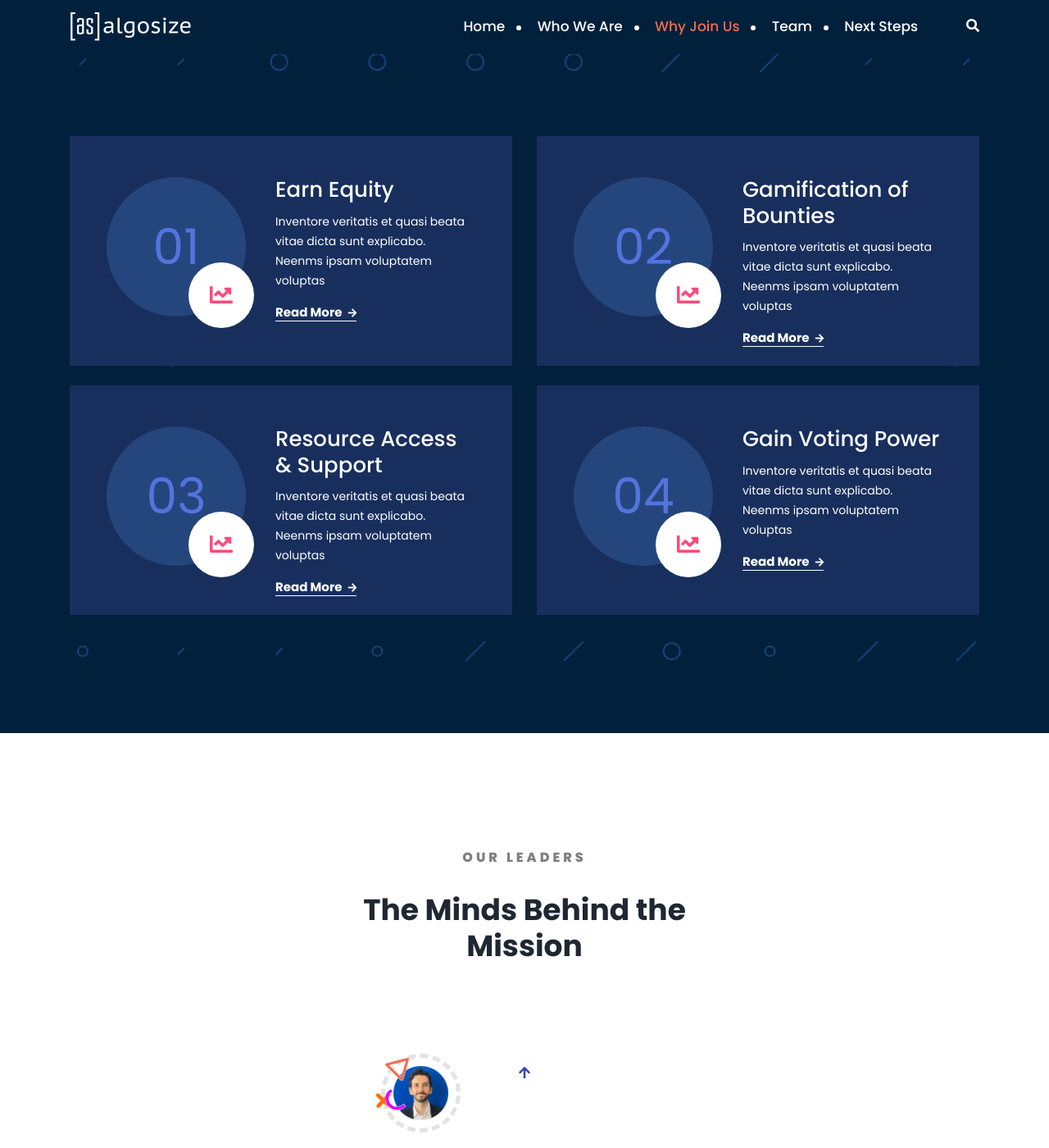
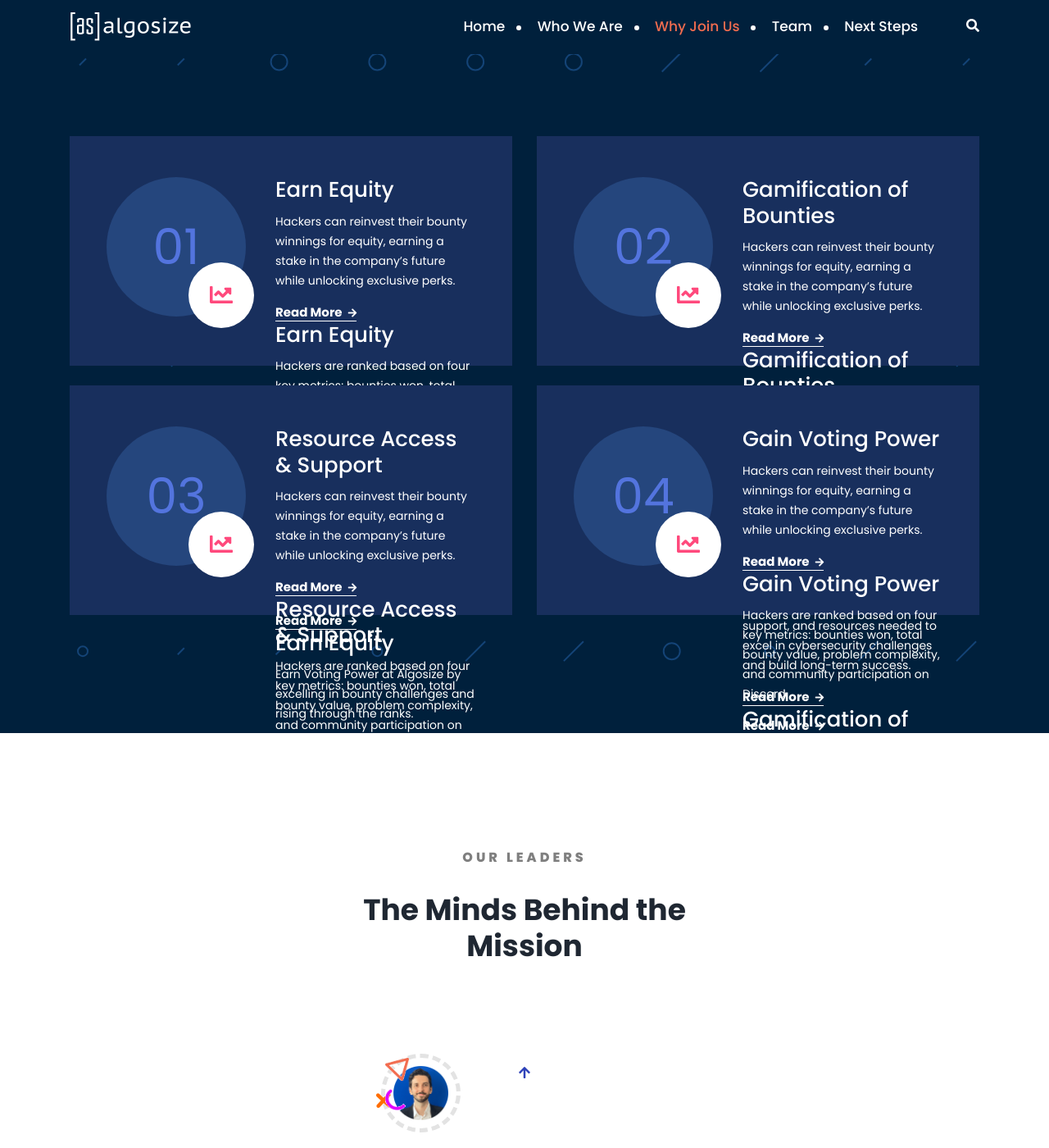
Before and after one commit to AlgoSize/website, a Jekyll site: the page built from index.html, in a window 1280 px wide and 1400 px high, scrolled down 2538 px. Shown: the whole window at 82% size. Built offline with Jekyll 4.4.1, drawn with Linux system fonts in a browser that asks for light colours.

Commit message:
Update services.html

```diff
--- a/_includes/services.html
+++ b/_includes/services.html
@@ -22,7 +22,22 @@
                     </div>
                     <div class="service-box-content">
                         <h3>{{service.title}}</h3>
-                        <p>Inventore veritatis et quasi beata vitae dicta sunt explicabo. Neenms ipsam voluptatem voluptas</p>
+                        <p>Hackers can reinvest their bounty winnings for equity, earning a stake in the company’s future while unlocking exclusive perks.</p>
+                        <a href="{{service.url}}" class="service-btn">Read More <i class="fa fa-arrow-right"></i></a>
+                    </div>
+                    <div class="service-box-content">
+                        <h3>{{service.title}}</h3>
+                        <p>Hackers are ranked based on four key metrics: bounties won, total bounty value, problem complexity, and community participation on Discord.</p>
+                        <a href="{{service.url}}" class="service-btn">Read More <i class="fa fa-arrow-right"></i></a>
+                    </div>
+                    <div class="service-box-content">
+                        <h3>{{service.title}}</h3>
+                        <p>We provide hackers with the tools, support, and resources needed to excel in cybersecurity challenges and build long-term success.</p>
+                        <a href="{{service.url}}" class="service-btn">Read More <i class="fa fa-arrow-right"></i></a>
+                    </div>
+                    <div class="service-box-content">
+                        <h3>{{service.title}}</h3>
+                        <p>Earn Voting Power at Algosize by excelling in bounty challenges and rising through the ranks.</p>
                         <a href="{{service.url}}" class="service-btn">Read More <i class="fa fa-arrow-right"></i></a>
                     </div>
                 </div>
```
